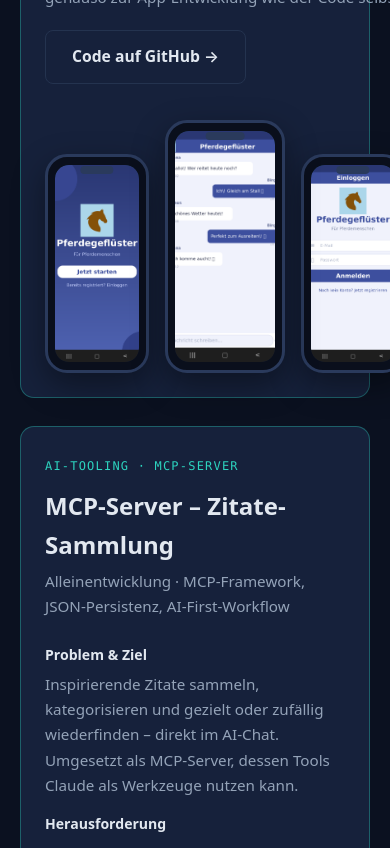
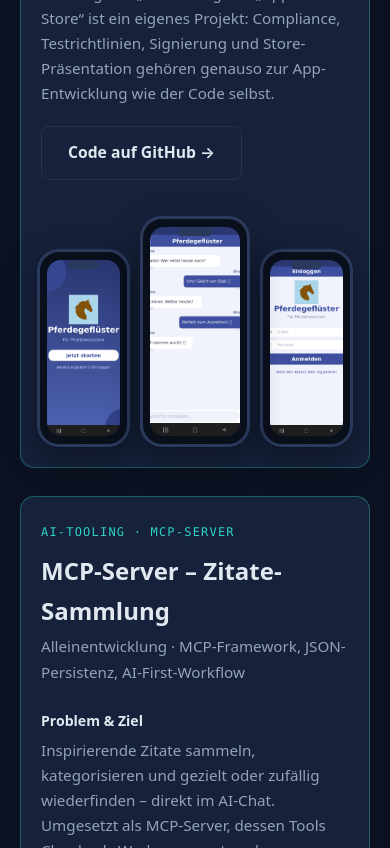
Before and after one commit to Bellasabaja/portfolio, a Next.js app: page / in a window 390 px wide. Shown: the part 4800-5648 px from the top of the page. Built offline with nearby package versions, Linux system fonts and the light colour scheme.

Commit message:
Handyüberlappung eingestellt

```diff
--- a/app/globals.css
+++ b/app/globals.css
@@ -41,6 +41,7 @@ body {
   line-height: 1.65;
   -webkit-font-smoothing: antialiased;
   text-rendering: optimizeLegibility;
+  overflow-x: hidden; /* Sicherheitsnetz gegen horizontales Verschieben */
 }
 
 ::selection {
@@ -466,6 +467,10 @@ h2 {
   align-items: center;
 }
 
+.project-featured > * {
+  min-width: 0; /* verhindert Grid-Overflow durch lange Inhalte */
+}
+
 .project-featured .proj-type {
   font-family: var(--mono);
   font-size: 0.75rem;
@@ -642,13 +647,17 @@ h2 {
 @media (max-width: 860px) {
   .project-featured {
     grid-template-columns: 1fr;
-    padding: 24px;
+    padding: 20px;
   }
+  .phone-row {
+    gap: 10px;
+  }
+  /* Rahmen skalieren mit der Bildschirmbreite statt fester Breite */
   .phone {
-    width: 104px;
+    width: clamp(76px, 24vw, 110px);
   }
   .phone.center {
-    width: 120px;
+    width: clamp(88px, 28vw, 128px);
   }
 }
 
```
